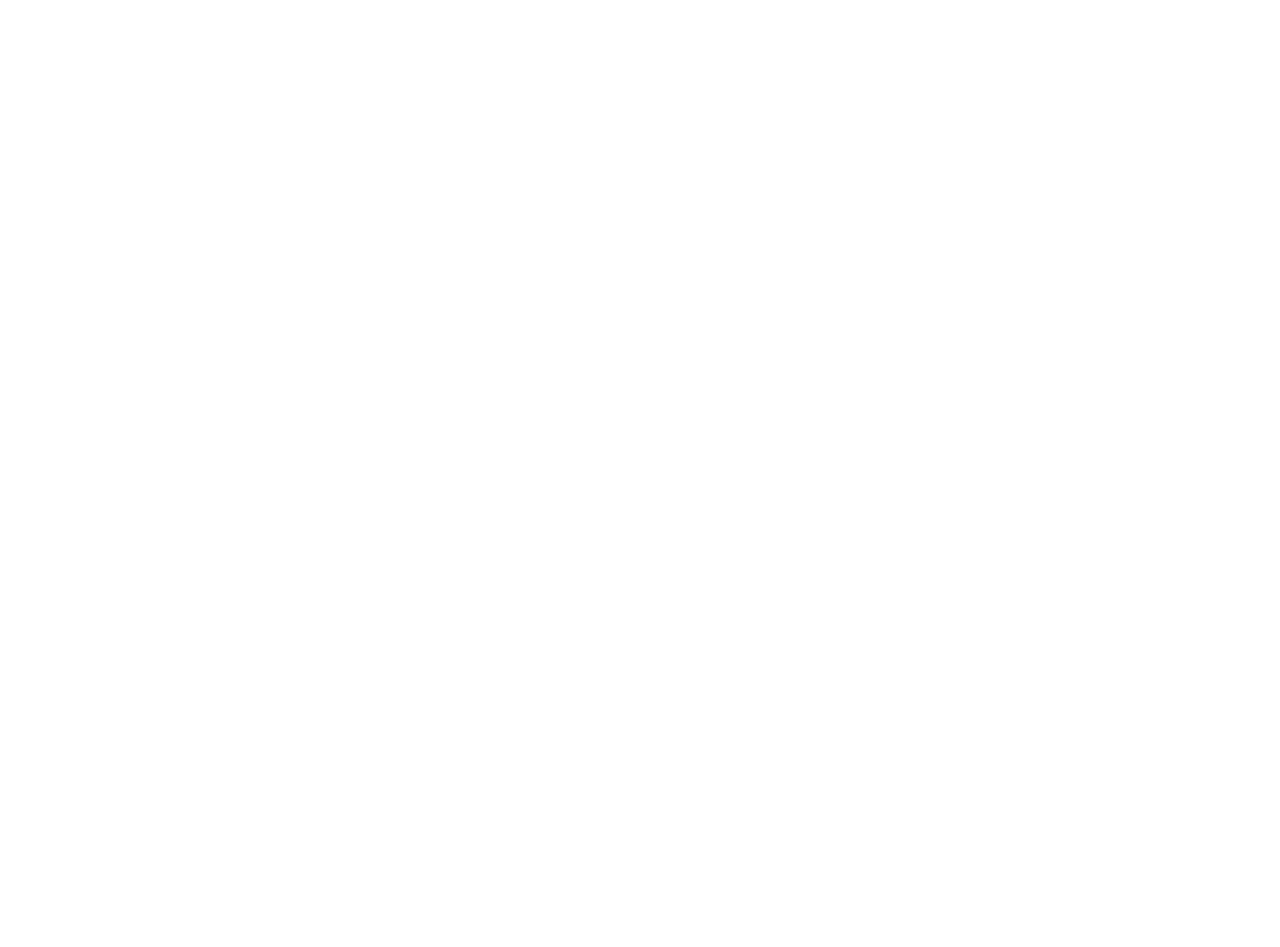
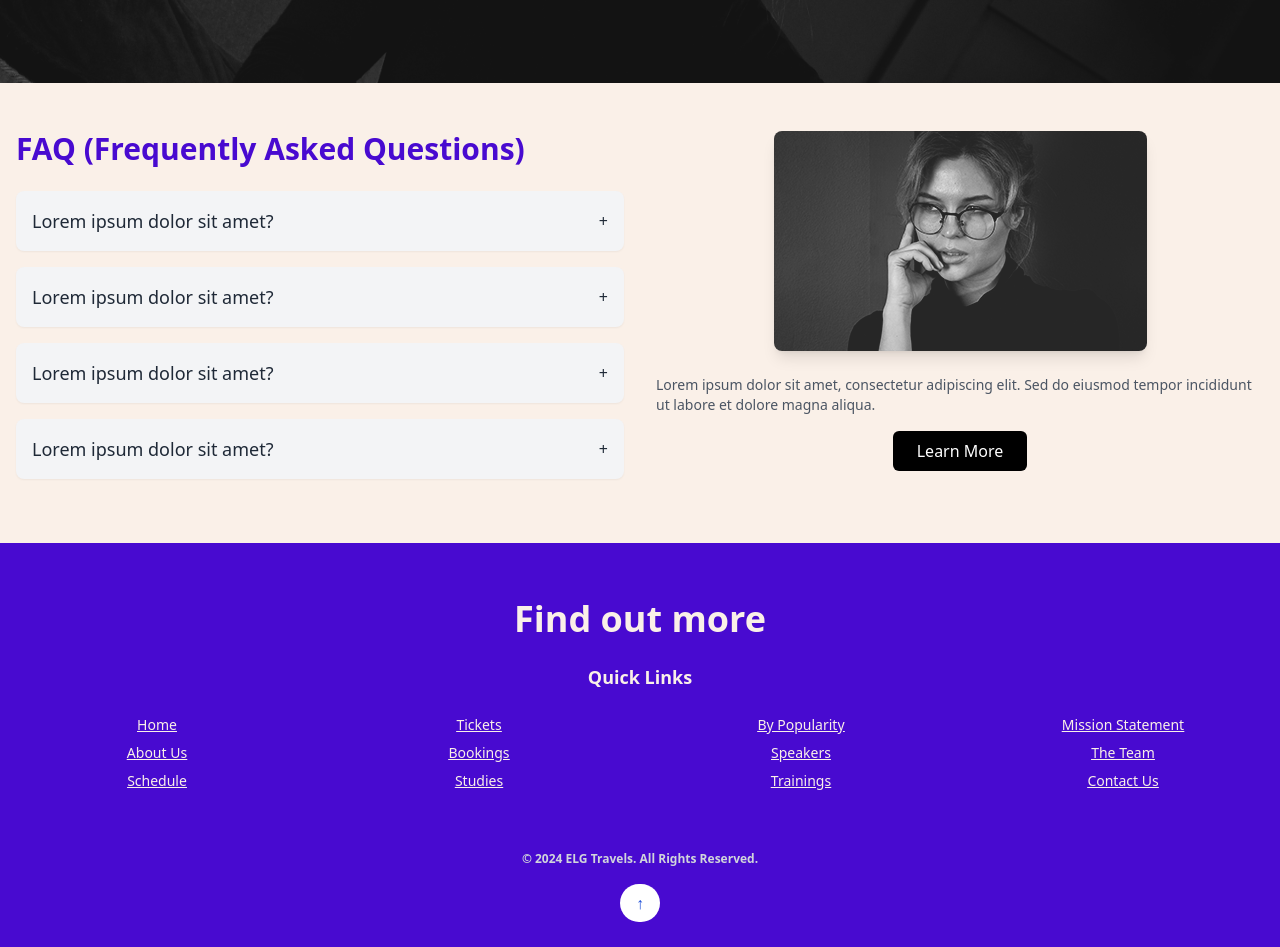
Before and after one commit to Gab2903/psdcrossover, a React (Vite) app in the folder psdcrossover/: page / in a window 1280 px wide. Shown: the part 301-1248 px from the top of the page. Before the commit the page ends 800 px from the top, so only its background shows below. Built offline with nearby package versions, Linux system fonts and the light colour scheme.

Commit message:
adj. on footer el.

```diff
--- a/psdcrossover/src/App.jsx
+++ b/psdcrossover/src/App.jsx
@@ -1,7 +1,11 @@
-import footer from "./components/footer";
+import Footer from "./components/Footer";
 
 function App() {
-  return <></>;
+  return (
+    <div className="App">
+      <Footer />
+    </div>
+  );
 }
 
 export default App;
--- a/psdcrossover/src/components/footer.jsx
+++ b/psdcrossover/src/components/footer.jsx
@@ -1,5 +1,137 @@
-const footer = () => {
-  return <div></div>;
+import { useState } from "react";
+import image1 from "../utils/image1.png";
+import image2 from "../utils/image2.png";
+
+const Footer = () => {
+  // Akkordeon-Zustand
+  const [openFAQ, setOpenFAQ] = useState(null);
+
+  const toggleFAQ = (index) => {
+    setOpenFAQ(openFAQ === index ? null : index);
+  };
+
+  return (
+    <div>
+      {/* Header + IMG */}
+      <header
+        className="relative w-full h-96 bg-cover bg-center"
+        style={{ backgroundImage: `url(${image1})` }}
+      >
+        <div className="absolute inset-0 bg-black bg-opacity-50 flex items-center justify-center">
+          <h1 className="text-4xl text-white font-bold"></h1>
+        </div>
+      </header>
+
+      {/* FAQ*/}
+      <section className="bg-[#FAF0E8] py-12">
+        <div className="container mx-auto px-4 grid grid-cols-1 md:grid-cols-2 gap-8">
+          <div>
+            <h2 className="text-3xl font-bold text-[#480AD0] mb-6">
+              FAQ (Frequently Asked Questions)
+            </h2>
+
+            {/* FAQ Elemente*/}
+            {[1, 2, 3, 4].map((item, index) => (
+              <div key={index} className="mb-4">
+                <div
+                  onClick={() => toggleFAQ(index)}
+                  className="flex justify-between items-center cursor-pointer bg-gray-100 p-4 rounded-lg shadow-sm"
+                >
+                  <span className="text-lg font-medium">
+                    Lorem ipsum dolor sit amet?
+                  </span>
+                  <span>{openFAQ === index ? "-" : "+"}</span>
+                </div>
+                {openFAQ === index && (
+                  <div className="mt-2 p-4 text-sm text-gray-600 bg-gray-50 rounded-lg">
+                    Lorem ipsum dolor sit amet, consectetur adipiscing elit. Sed
+                    do eiusmod tempor incididunt ut labore et dolore magna
+                    aliqua.
+                  </div>
+                )}
+              </div>
+            ))}
+          </div>
+          {/* IMG, Text + Button */}
+          <div className="flex flex-col items-center">
+            <img
+              src={image2}
+              alt="Description Image"
+              className="mb-6 rounded-lg shadow-lg"
+            />
+            <p className="text-gray-600 text-sm mb-4">
+              Lorem ipsum dolor sit amet, consectetur adipiscing elit. Sed do
+              eiusmod tempor incididunt ut labore et dolore magna aliqua.
+            </p>
+            <button className="bg-black text-white py-2 px-6 rounded-md hover:bg-gray-800">
+              Learn More
+            </button>
+          </div>
+        </div>
+      </section>
+      {/* Footer */}
+      <footer className="bg-[#480AD0] text-[#FAF0E8] py-8">
+        <div className="container mx-auto text-center">
+          <div className="mt-6"></div>
+          <h2 className="text-4xl font-bold mt-6 mb-6">Find out more</h2>
+          <p className="text-lg font-semibold">Quick Links</p>
+          <br />
+          {/* Links */}
+          <div className="grid grid-cols-2 md:grid-cols-4 gap-2 text-sm underline">
+            <a href="#" className="hover:underline">
+              Home
+            </a>
+            <a href="#" className="hover:underline">
+              Tickets
+            </a>
+            <a href="#" className="hover:underline">
+              By Popularity
+            </a>
+            <a href="#" className="hover:underline">
+              Mission Statement
+            </a>
+            <a href="#" className="hover:underline">
+              About Us
+            </a>
+            <a href="#" className="hover:underline">
+              Bookings
+            </a>
+            <a href="#" className="hover:underline">
+              Speakers
+            </a>
+            <a href="#" className="hover:underline">
+              The Team
+            </a>
+            <a href="#" className="hover:underline">
+              Schedule
+            </a>
+            <a href="#" className="hover:underline">
+              Studies
+            </a>
+            <a href="#" className="hover:underline">
+              Trainings
+            </a>
+            <a href="#" className="hover:underline">
+              Contact Us
+            </a>
+            <br />
+          </div>
+          <div className="mt-8 text-xs text-gray-300 font-semibold">
+            © 2024 ELG Travels. All Rights Reserved.
+          </div>
+          {/* Top Button */}
+          <div className="mt-6">
+            <a
+              href="#top"
+              className="bg-white text-blue-700 px-4 py-2 rounded-full hover:bg-blue-500 hover:text-white transition"
+            >
+              ↑
+            </a>
+          </div>
+        </div>
+      </footer>
+    </div>
+  );
 };
 
-export default footer;
+export default Footer;
```
Also changed, not shown: psdcrossover/src/utils/Image1.png (added), psdcrossover/src/utils/Image2.png (added).
